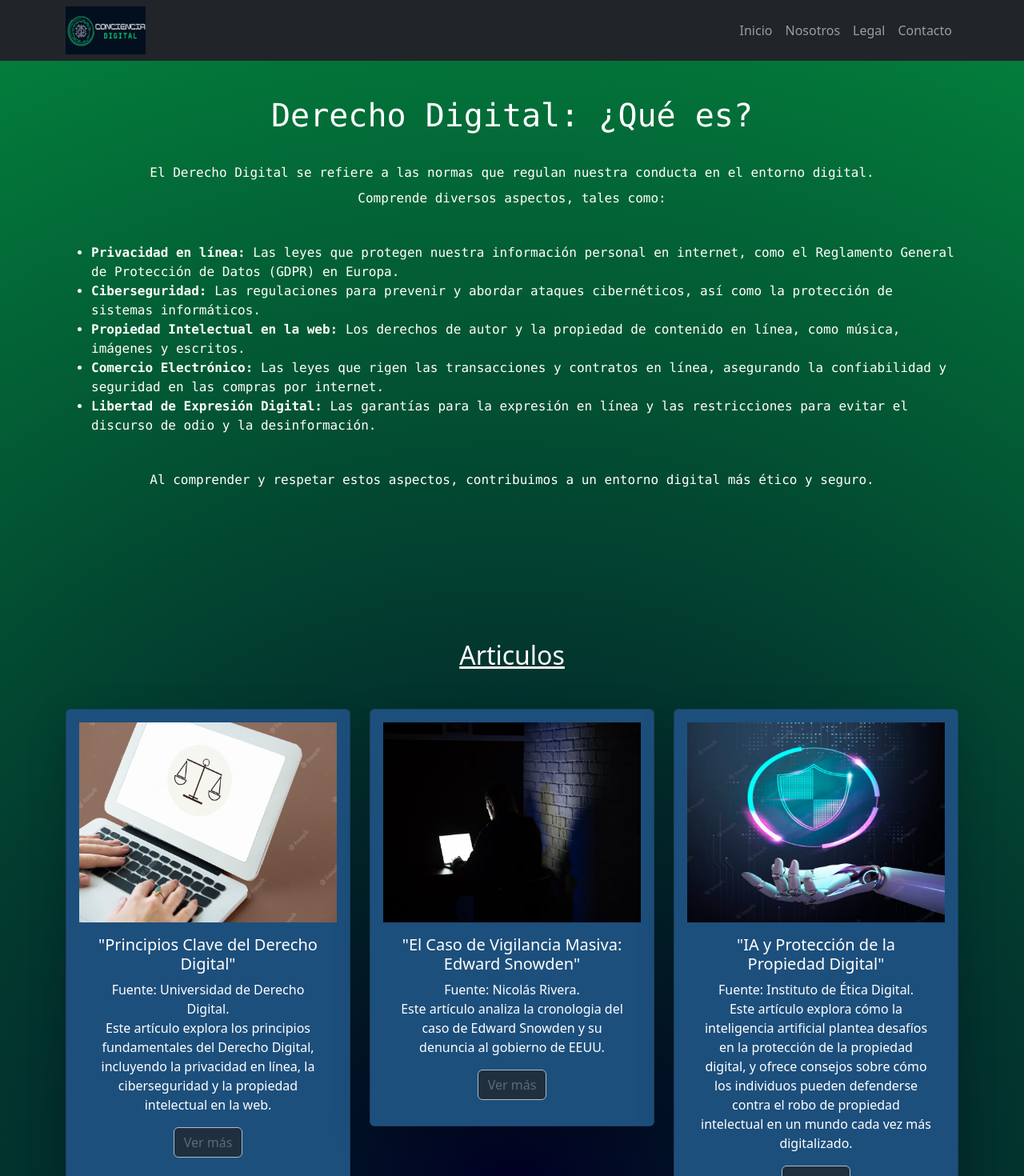
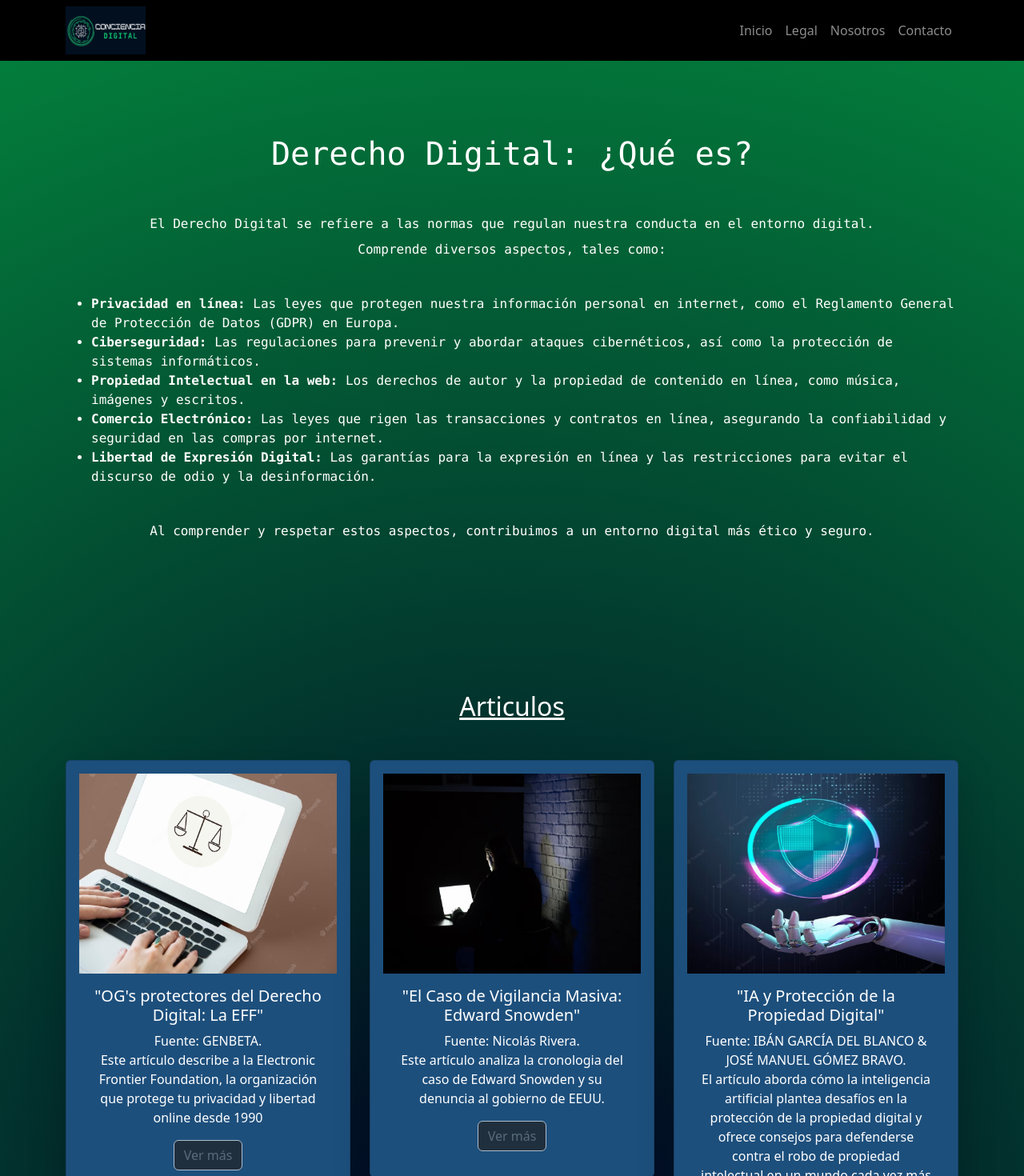
Before and after one commit to jolimadev/Conciencia-Digital, a React (Create React App) app: page /LegalScreen in a window 1280 px wide. Shown: the top 1470 px of the page at 80% size. Built offline with nearby package versions, Linux system fonts and the light colour scheme.

Commit message:
feature/add links to resources

```diff
--- a/src/Componentes/ArticulosLegal.jsx
+++ b/src/Componentes/ArticulosLegal.jsx
@@ -21,24 +21,24 @@ function ArticulosLegal() {
                   src={imagenArticulo1}
                   alt="imagen relacionada al derecho digital"
                   style={{
-                    width: '100%',
-                    height: '250px'
+                    width: "100%",
+                    height: "250px",
                   }}
                 />
               </div>
               <div className="card-body text-white">
                 <h5 className="card-title">
-                  "Principios Clave del Derecho Digital"
+                  "OG's protectores del Derecho Digital: La EFF"
                 </h5>
                 <p className="card-text">
-                  Fuente: Universidad de Derecho Digital.
+                  Fuente: GENBETA.
                   <br />
-                  Este artículo explora los principios fundamentales del Derecho
-                  Digital, incluyendo la privacidad en línea, la ciberseguridad
-                  y la propiedad intelectual en la web.
+                  Este artículo describe a la Electronic Frontier Foundation, la
+                  organización que protege tu privacidad y libertad online desde
+                  1990
                 </p>
                 <a
-                  href="https://www.ejemplolink.com/articulo-derecho-digital"
+                  href="https://www.genbeta.com/web/asi-es-la-electronic-frontier-foundation-la-organizacion-que-protege-tu-privacidad-y-libertad-online-desde-1990"
                   target="_blank"
                   rel="noopener noreferrer"
                   className="btn btn-primary opacity-75 bg-dark border btn-outline-secondary "
@@ -60,8 +60,8 @@ function ArticulosLegal() {
                   src={imagenArticulo2}
                   alt="imagen relacionada a la privacidad en línea"
                   style={{
-                    width: '100%',
-                    height: '250px'
+                    width: "100%",
+                    height: "250px",
                   }}
                 />
               </div>
@@ -72,7 +72,8 @@ function ArticulosLegal() {
                 <p className="card-text">
                   Fuente: Nicolás Rivera.
                   <br />
-                  Este artículo analiza la cronologia del caso de Edward Snowden y su denuncia al gobierno de EEUU.
+                  Este artículo analiza la cronologia del caso de Edward Snowden
+                  y su denuncia al gobierno de EEUU.
                 </p>
                 <a
                   href="https://hipertextual.com/2016/03/cronologia-edward-snowden"
@@ -97,8 +98,8 @@ function ArticulosLegal() {
                   src={imagenArticulo3}
                   alt="imagen relacionada a la inteligencia artificial y derechos digitales"
                   style={{
-                    width: '100%',
-                    height: '250px'
+                    width: "100%",
+                    height: "250px",
                   }}
                 />
               </div>
@@ -107,16 +108,15 @@ function ArticulosLegal() {
                   "IA y Protección de la Propiedad Digital"
                 </h5>
                 <p className="card-text">
-                  Fuente: Instituto de Ética Digital.
+                  Fuente: IBÁN GARCÍA DEL BLANCO & JOSÉ MANUEL GÓMEZ BRAVO.
                   <br />
-                  Este artículo explora cómo la inteligencia artificial plantea
-                  desafíos en la protección de la propiedad digital, y ofrece
-                  consejos sobre cómo los individuos pueden defenderse contra el
-                  robo de propiedad intelectual en un mundo cada vez más
-                  digitalizado.
+                  El artículo aborda cómo la inteligencia artificial plantea
+                  desafíos en la protección de la propiedad digital y ofrece
+                  consejos para defenderse contra el robo de propiedad
+                  intelectual en un mundo cada vez más digitalizado
                 </p>
                 <a
-                  href="https://www.ejemplolink.com/articulo-ia-derechos-digitales"
+                  href="https://elpais.com/opinion/2022-11-16/la-propiedad-intelectual-en-la-inteligencia-artificial.html"
                   target="_blank"
                   rel="noopener noreferrer"
                   className="btn btn-primary opacity-75 bg-dark border btn-outline-secondary"
--- a/src/Componentes/NavBar.jsx
+++ b/src/Componentes/NavBar.jsx
@@ -12,7 +12,7 @@ const NavBar = () => {
     setIsNavOpen(!isNavOpen);
   };
   return (
-    <nav className="navbar navbar-expand-lg navbar-dark bg-dark fixed-top">
+    <nav className="navbar navbar-expand-lg navbar-dark bg-black fixed-top">
       <div className="container">
         <img
           className="img-fluid"
@@ -34,6 +34,11 @@ const NavBar = () => {
               </Link>
             </li>
             <li className="nav-item text-white">
+              <Link className="nav-link" to="/LegalScreen">
+                Legal
+              </Link>
+            </li>
+            <li className="nav-item text-white">
               <a
                 className="nav-link"
                 target="_blank"
@@ -42,11 +47,6 @@ const NavBar = () => {
               >
                 Nosotros
               </a>
-            </li>
-            <li className="nav-item text-white">
-              <Link className="nav-link" to="/LegalScreen">
-                Legal
-              </Link>
             </li>
             <li className="nav-item text-white">
               <Link className="nav-link" to="/Formulario">
--- a/src/Componentes/RecursosLegal.jsx
+++ b/src/Componentes/RecursosLegal.jsx
@@ -29,13 +29,13 @@ function RecursosLegal() {
               </div>
               <div className="card-body text-white">
                 <h5 className="card-title">
-                  "Derecho de Autor Digital"
+                  "Derechos de Autor en el Entorno Digital"
                 </h5>
                 <p className="card-text">
                 Explora cómo proteger tus creaciones en línea y comprender los aspectos legales de compartir contenido en internet.
                 </p>
                 <a
-                  href="https://phishingquiz.withgoogle.com/"
+                  href="https://www.udemy.com/course/derechos-de-autor-en-entorno-digitales/"
                   target="_blank"
                   rel="noopener noreferrer"
                   className="btn btn-primary opacity-75 bg-dark border btn-outline-secondary "
--- a/src/Screens/HomeScreen.jsx
+++ b/src/Screens/HomeScreen.jsx
@@ -21,7 +21,7 @@ const HomeScreen = () => {
 
       <div className="py-4 main-section">
         <div className="container text-center text-white font-monospace py-5 mt-5 ">
-          <h1>¡Bienvenidos a Conciencia Digital!</h1>
+          <h1 className="mb-4 mt-5">¡Bienvenidos a Conciencia Digital!</h1>
           <br></br>
           <p className="typing-text lh-lg">
             Nos dedicamos a promover el uso responsable de las herramientas web.
@@ -40,8 +40,8 @@ const HomeScreen = () => {
       <Recursos />
 
       {/* DESPEDIDA Y CALL TO ACTION */}
-      <div id="Nosotros" className="py-4 main-section mt-3 mb-5">
-        <div className="container text-center text-white font-monospace py-4 mt-5">
+      <div id="Nosotros" className="py-4 main-section mt-3 mb-5 ">
+        <div className="container text-center text-white font-monospace py-4 mt-5 mb-lg-5">
           <p className="typing-text lh-lg">
             Tu compromiso con la conciencia digital es poderoso y valioso. Es
             hora de convertir lo aprendido en acciones concretas. <br />
--- a/src/Screens/LegalScreen.jsx
+++ b/src/Screens/LegalScreen.jsx
@@ -18,8 +18,7 @@ const LegalScreen = () => {
       {/*Seccion Informativa*/}
       <div id="Legal" className="py-4 main-section">
         <div className="container text-center text-white font-monospace py-5 mt-5">
-          <h1>Derecho Digital: ¿Qué es?</h1>
-
+          <h1 className="mb-4 mt-5">Derecho Digital: ¿Qué es?</h1>
           <br></br>
           <p className="typing-text lh-lg">
             El Derecho Digital se refiere a las normas que regulan nuestra
@@ -69,8 +68,8 @@ const LegalScreen = () => {
       <RecursosLegal />
 
       {/* DESPEDIDA Y CALL TO ACTION */}
-      <div id="Nosotros" className="py-4 main-section mt-4 mb-5">
-        <div className="container text-center text-white font-monospace py-4 mt-5">
+      <div id="Nosotros" className="py-4 main-section mt-4 mb-5 ">
+        <div className="container text-center text-white font-monospace py-4 mt-5 mb-lg-5">
           <p className="typing-text lh-lg">
             Tu compromiso con la conciencia digital es poderoso y valioso. Es
             hora de convertir lo aprendido en acciones concretas. <br />
```
